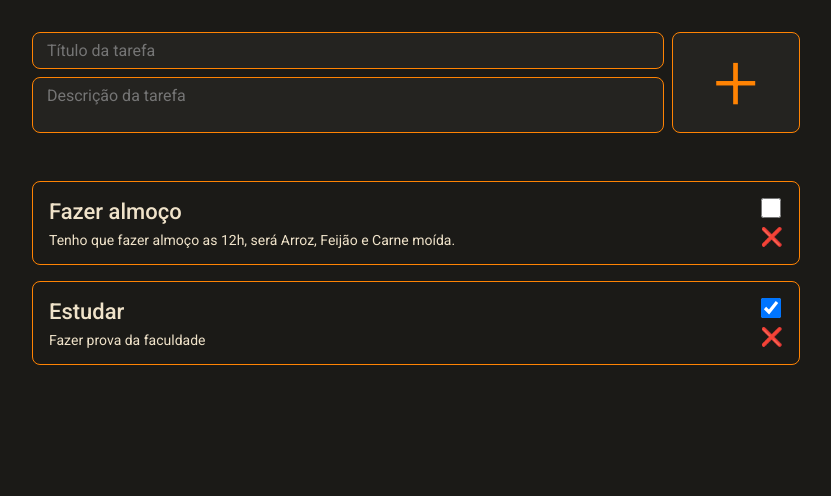
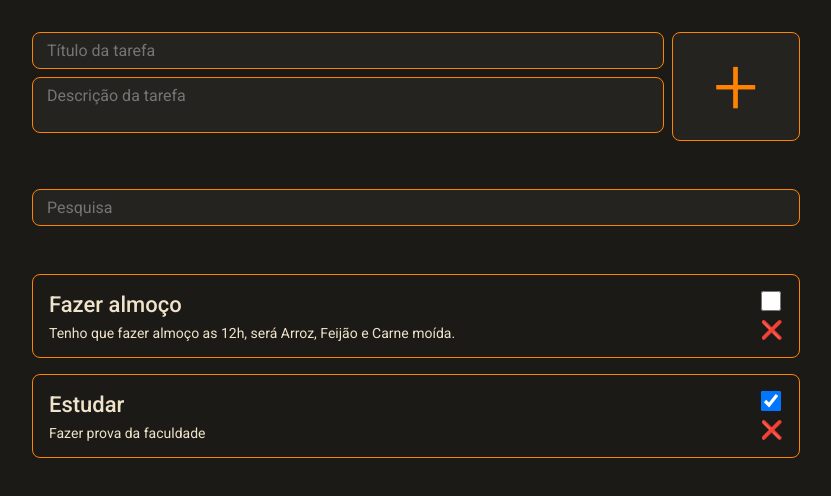
Before and after one commit to EstudioVnW/desafio-todo, a Vue app: page / in a window 1280 px wide. Shown: the top 496 px of the page, without its empty margins (224-1055 px from the left). Built offline with nearby package versions, Linux system fonts and the light colour scheme.

Commit message:
feat: add search

```diff
--- a/src/App.vue
+++ b/src/App.vue
@@ -16,6 +16,29 @@ const data = ref([
         concluded: true,
     },
 ])
+const titleTaskValue = ref<string | null>(null)
+const descriptionTaskValue = ref<string | null>(null)
+const search = ref<string | null>(null)
+const error = ref<string | null>(null)
+
+const onSubmit = () => {
+    if (titleTaskValue.value && descriptionTaskValue.value) {
+        const obj = {
+            id: data.value.length + 1,
+            title: titleTaskValue.value,
+            description: descriptionTaskValue.value,
+            concluded: false,
+        }
+
+        data.value.push(obj)
+        titleTaskValue.value = null
+        descriptionTaskValue.value = null
+
+        return
+    }
+
+    error.value = 'Por favor, preencha todos os campos obrigatórios.'
+}
 
 const completedTodo = computed(() => {
     return data.value.filter((todo) => todo.concluded)
@@ -25,10 +48,6 @@ const uncompletedTodo = computed(() => {
     return data.value.filter((todo) => !todo.concluded)
 })
 
-const toggleConcluded = computed(() => {
-    return data.value.filter((todo) => todo.concluded)
-})
-
 const removeItem = (id) => {
     return (data.value = data.value.filter((todo) => todo.id !== id))
 }
@@ -36,23 +55,42 @@ const removeItem = (id) => {
 
 <template>
     <main class="container">
-        <form class="form-data">
+        <form @submit.prevent="onSubmit" class="form-data">
             <div class="enter-text">
                 <input
                     class="form-input-title"
                     type="text"
+                    name="title"
                     placeholder="Título da tarefa"
+                    v-model="titleTaskValue"
+                    value="titleTaskValue"
                     required
                 />
                 <textarea
                     class="form-enter-description"
                     placeholder="Descrição da tarefa"
+                    name="description"
+                    v-model="descriptionTaskValue"
+                    value="descriptionTaskValue"
                     required
                 ></textarea>
+                <p>{{ error }}</p>
             </div>
 
             <button class="btn-submit" type="submit">+</button>
         </form>
+
+        <div>
+            <input
+                class="form-input-title"
+                type="text"
+                name="title"
+                placeholder="Pesquisa"
+                v-model="search"
+                value="search"
+                required
+            />
+        </div>
 
         <section v-if="data.length === 0">
             <h1 class="no-task">No tasks</h1>
```
